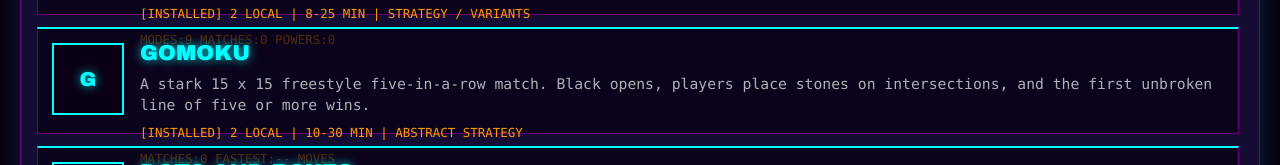
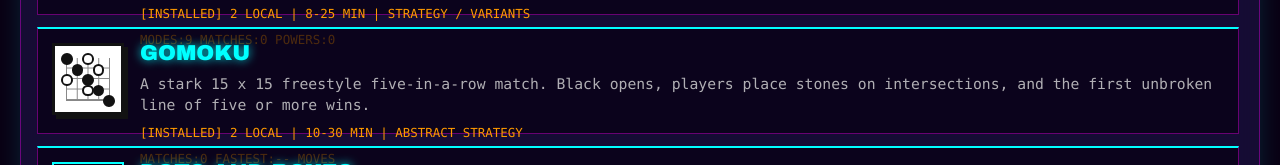
Before and after one commit to feolaney/Bored-at-Church-Games, a website: page index.html in a window 1280 px wide. Shown: the part 846-1011 px from the top of the page. Drawn offline with Linux system fonts and the light colour scheme.

Commit message:
Add Gomoku library logo

```diff
--- a/library/app.js
+++ b/library/app.js
@@ -178,6 +178,8 @@
       renderUltimateLogo(logo);
     } else if (id === "connect-four-plus") {
       renderConnectFourLogo(logo);
+    } else if (id === "gomoku") {
+      renderGomokuLogo(logo);
     } else {
       logo.classList.add("game-logo-fallback");
       logo.textContent = getGameInitials(game ? game.title : "Game");
@@ -198,6 +200,28 @@
         cell.textContent = mark;
       }
       logo.appendChild(cell);
+    });
+  }
+
+  function renderGomokuLogo(logo) {
+    var stones = [
+      "B", "", "W", "", "",
+      "", "B", "", "W", "",
+      "W", "", "B", "", "",
+      "", "", "W", "B", "",
+      "", "", "", "", "B"
+    ];
+
+    stones.forEach(function (stone) {
+      var point = document.createElement("span");
+
+      point.className = "logo-point";
+      if (stone === "B") {
+        point.classList.add("is-black");
+      } else if (stone === "W") {
+        point.classList.add("is-white");
+      }
+      logo.appendChild(point);
     });
   }
 
--- a/library/library.css
+++ b/library/library.css
@@ -453,6 +453,54 @@ body.library-mode[data-active-view="menu"] #app-title {
   color: #ffb000;
 }
 
+.game-logo-gomoku {
+  grid-template-columns: repeat(5, minmax(0, 1fr));
+  grid-template-rows: repeat(5, minmax(0, 1fr));
+  border: 3px solid #121212;
+  background: #ffffff;
+  box-shadow: 4px 4px 0 0 #121212;
+  padding: 7px;
+}
+
+.game-logo-gomoku::before {
+  content: "";
+  position: absolute;
+  inset: 17%;
+  background-image:
+    linear-gradient(90deg, #121212 1px, transparent 1px),
+    linear-gradient(0deg, #121212 1px, transparent 1px);
+  background-size: 25% 25%;
+  border-right: 1px solid #121212;
+  border-bottom: 1px solid #121212;
+  opacity: 0.5;
+}
+
+.game-logo-gomoku .logo-point {
+  position: relative;
+  z-index: 1;
+  display: grid;
+  place-items: center;
+  min-width: 0;
+  min-height: 0;
+}
+
+.game-logo-gomoku .logo-point.is-black::before,
+.game-logo-gomoku .logo-point.is-white::before {
+  content: "";
+  width: 74%;
+  aspect-ratio: 1;
+  border: 2px solid #121212;
+  border-radius: 50%;
+}
+
+.game-logo-gomoku .logo-point.is-black::before {
+  background: #121212;
+}
+
+.game-logo-gomoku .logo-point.is-white::before {
+  background: #ffffff;
+}
+
 .game-logo-connect-four-plus {
   grid-template-columns: repeat(4, minmax(0, 1fr));
   grid-template-rows: repeat(4, minmax(0, 1fr));
```
Also changed, not shown: WORK_HISTORY.md (+17 -0 lines).
